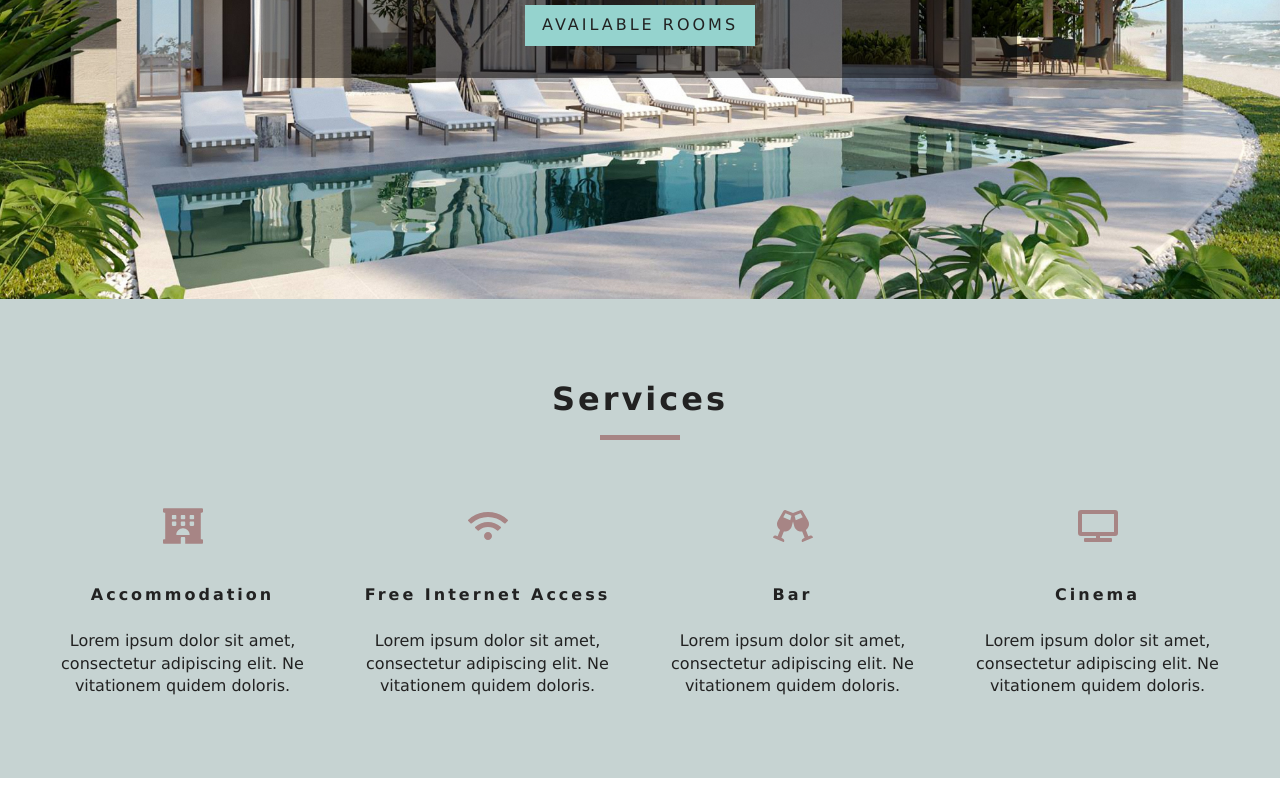
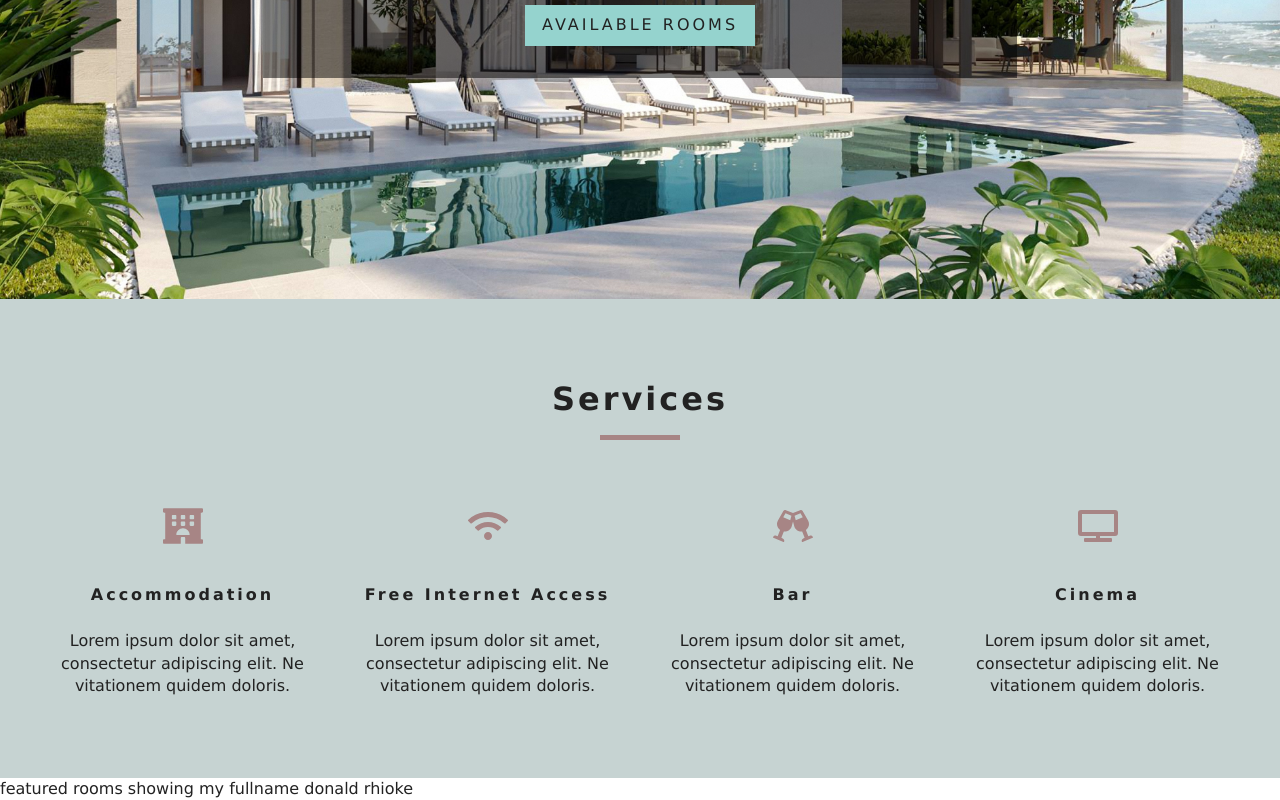
Before and after one commit to dtoolz/react-hotel-booking-web-app, a React (Create React App) app in the folder hotel/: page / in a window 1280 px wide. Shown: the part 501-1301 px from the top of the page. Before the commit the page ends 1279 px from the top, so only its background shows below. Built offline with nearby package versions, Linux system fonts and the light colour scheme.

Commit message:
added a context api link to get data to featured component

```diff
--- /dev/null
+++ b/hotel/src/components/FeaturedRooms.js
@@ -0,0 +1,16 @@
+import React, { Component } from 'react'
+import { RoomContext } from '../context'
+
+
+export default class FeaturedRooms extends Component {
+    static contextType = RoomContext;
+    render() {
+        const {firstName,lastName} = this.context;
+
+        return (
+            <div>
+                featured rooms showing my fullname {firstName} {lastName}
+            </div>
+        )
+    }
+}
--- /dev/null
+++ b/hotel/src/context.js
@@ -0,0 +1,22 @@
+import React, { Component } from 'react'
+
+const RoomContext = React.createContext();
+
+class RoomProvider extends Component {
+    state={
+      firstName:'donald',
+      lastName:'rhioke'
+    };
+    render() {
+        return (
+            <RoomContext.Provider value={{...this.state}}>
+               {this.props.children}
+            </RoomContext.Provider>
+        )
+    }
+}
+
+
+const RoomConsumer = RoomContext.Consumer;
+
+export{RoomProvider, RoomConsumer, RoomContext}
--- a/hotel/src/pages/Home.js
+++ b/hotel/src/pages/Home.js
@@ -3,6 +3,8 @@
 import Banner from "../components/Banner"
 import {Link} from "react-router-dom"
 import Services from "../components/Services"
+import FeaturedRooms from "../components/FeaturedRooms"
+
 
 export default function Home() {
     return (
@@ -16,6 +18,7 @@
             </Banner>
         </Hero>
         <Services/>
+        <FeaturedRooms />
         </>
     )
 }
```
Also changed, not shown: hotel/src/index.js (+5 -2 lines).
